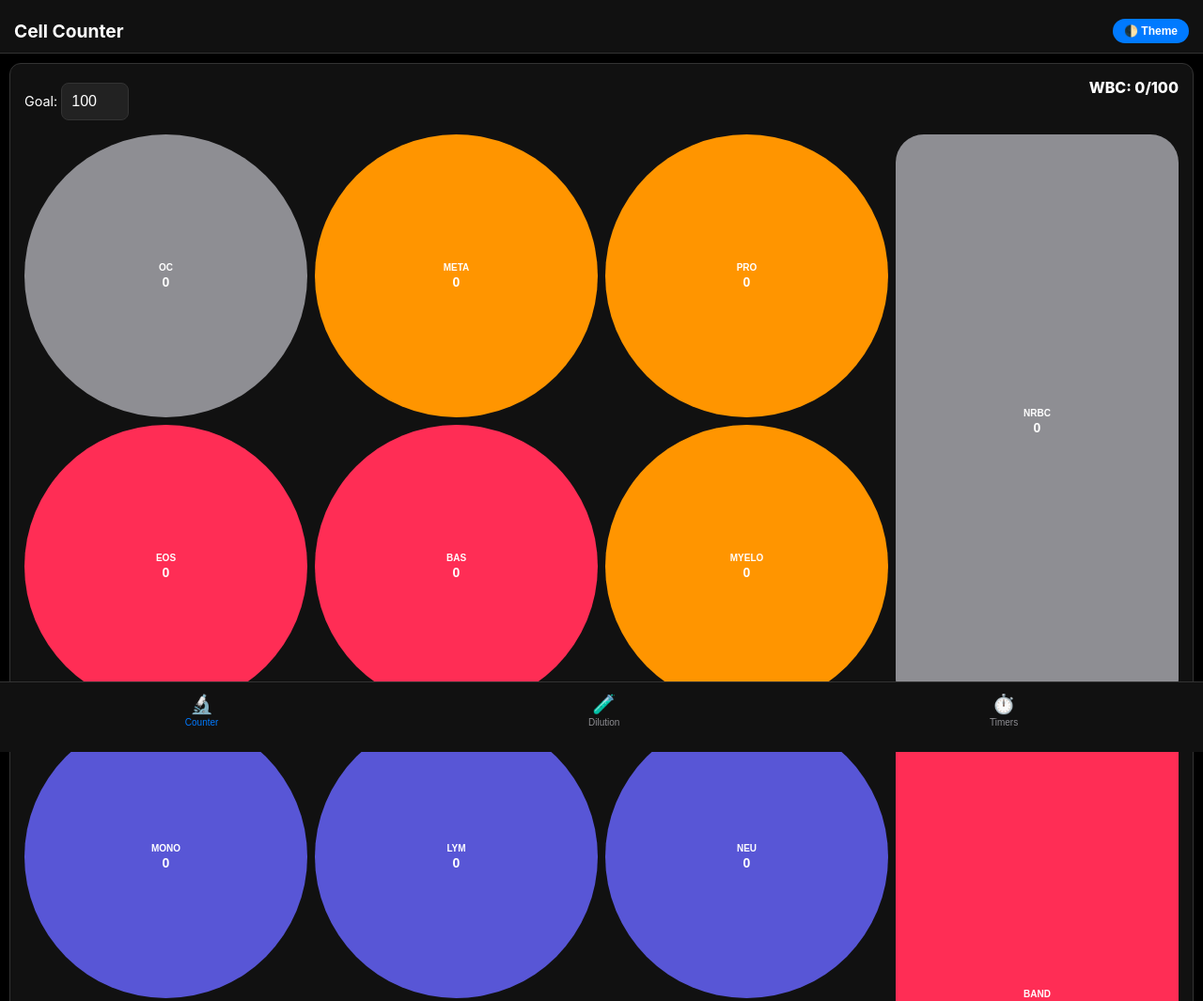
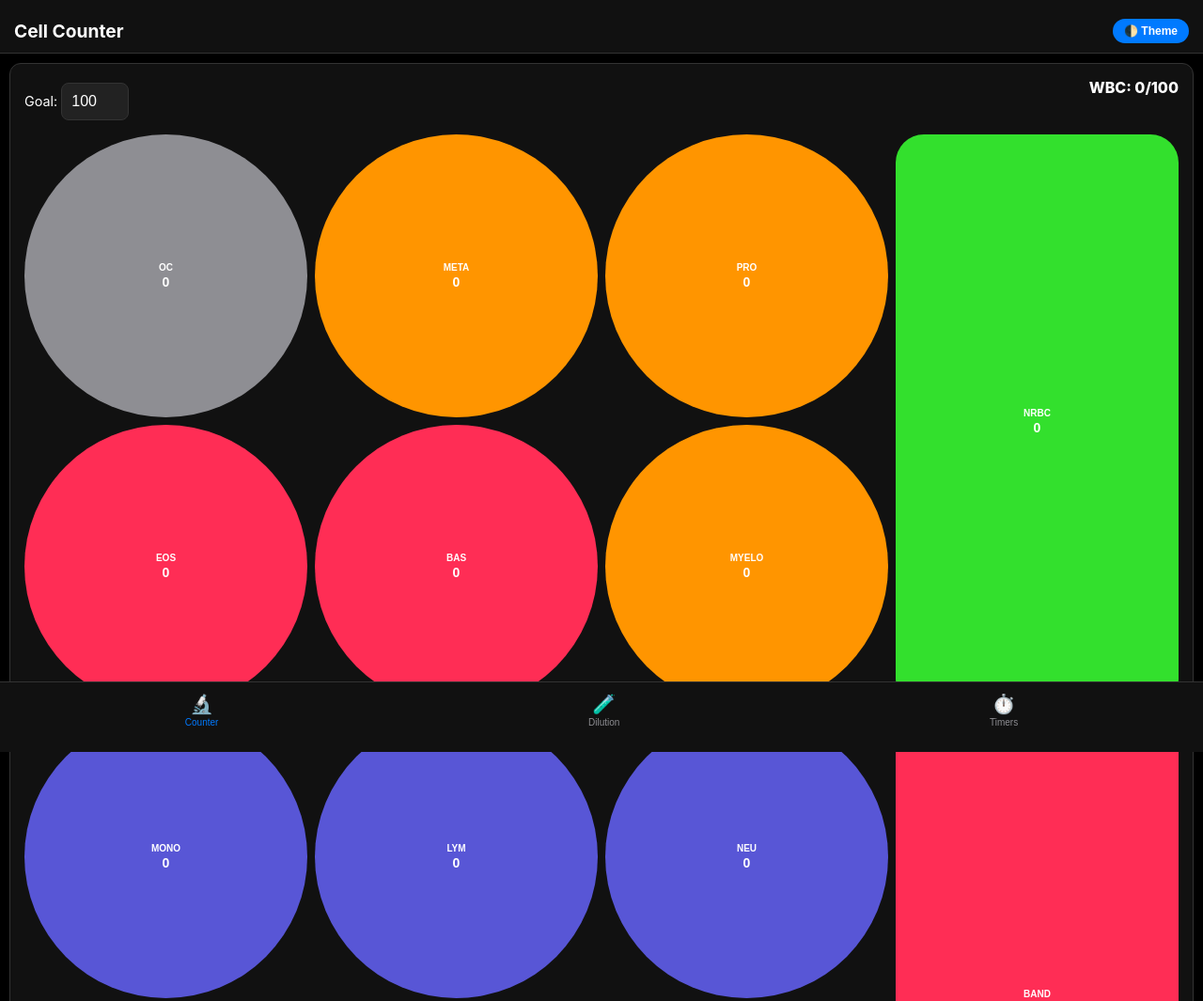
Before and after one commit to leunghilary1-stack/lab-use, a plain HTML site: page index.html in a window 1280 px wide. Shown: the top 1065 px of the page at 94% size. Drawn offline with Linux system fonts and the light colour scheme.

Commit message:
Update index.html

```diff
--- a/index.html
+++ b/index.html
@@ -60,7 +60,7 @@
 
         /* Colors */
         .c-mature { background: #5856d6; } .c-gran { background: #ff2d55; } .c-imm { background: #ff9500; }
-        .c-blast { background: #af52de; } .c-other { background: #8e8e93; }
+        .c-blast { background: #af52de; } .c-other { background: #8e8e93; } .c-nr { background: #33e02d; }
 
         /* Tab Bar */
         .tab-bar { position: fixed; bottom: 0; width: 100%; background: var(--card-bg); border-top: 1px solid var(--border); display: flex; justify-content: space-around; padding: 10px 0 25px; }
@@ -90,7 +90,7 @@
                 <button class="cell-btn shape-circle c-other pos-oc" onclick="count('oc')">OC<br><span id="c-oc">0</span></button>
                 <button class="cell-btn shape-circle c-imm pos-meta" onclick="count('met')">META<br><span id="c-met">0</span></button>
                 <button class="cell-btn shape-circle c-imm pos-pro" onclick="count('pro')">PRO<br><span id="c-pro">0</span></button>
-                <button class="cell-btn shape-tall c-other pos-nrbc" onclick="count('nrb')">NRBC<br><span id="c-nrb">0</span></button>
+                <button class="cell-btn shape-tall c-nr pos-nrbc" onclick="count('nrb')">NRBC<br><span id="c-nrb">0</span></button>
 
                 <button class="cell-btn shape-circle c-gran pos-eos" onclick="count('eos')">EOS<br><span id="c-eos">0</span></button>
                 <button class="cell-btn shape-circle c-gran pos-bas" onclick="count('bas')">BAS<br><span id="c-bas">0</span></button>
```
